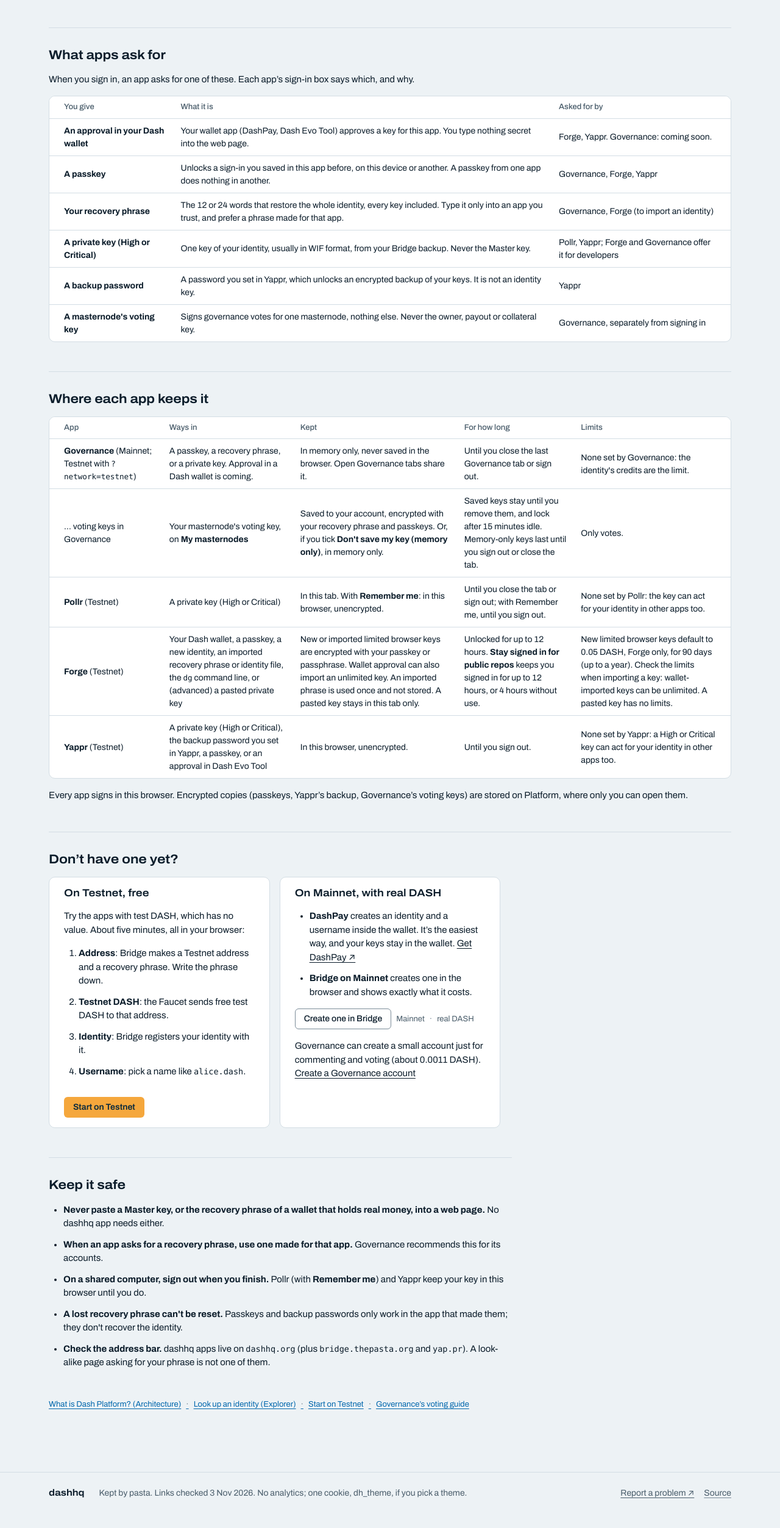
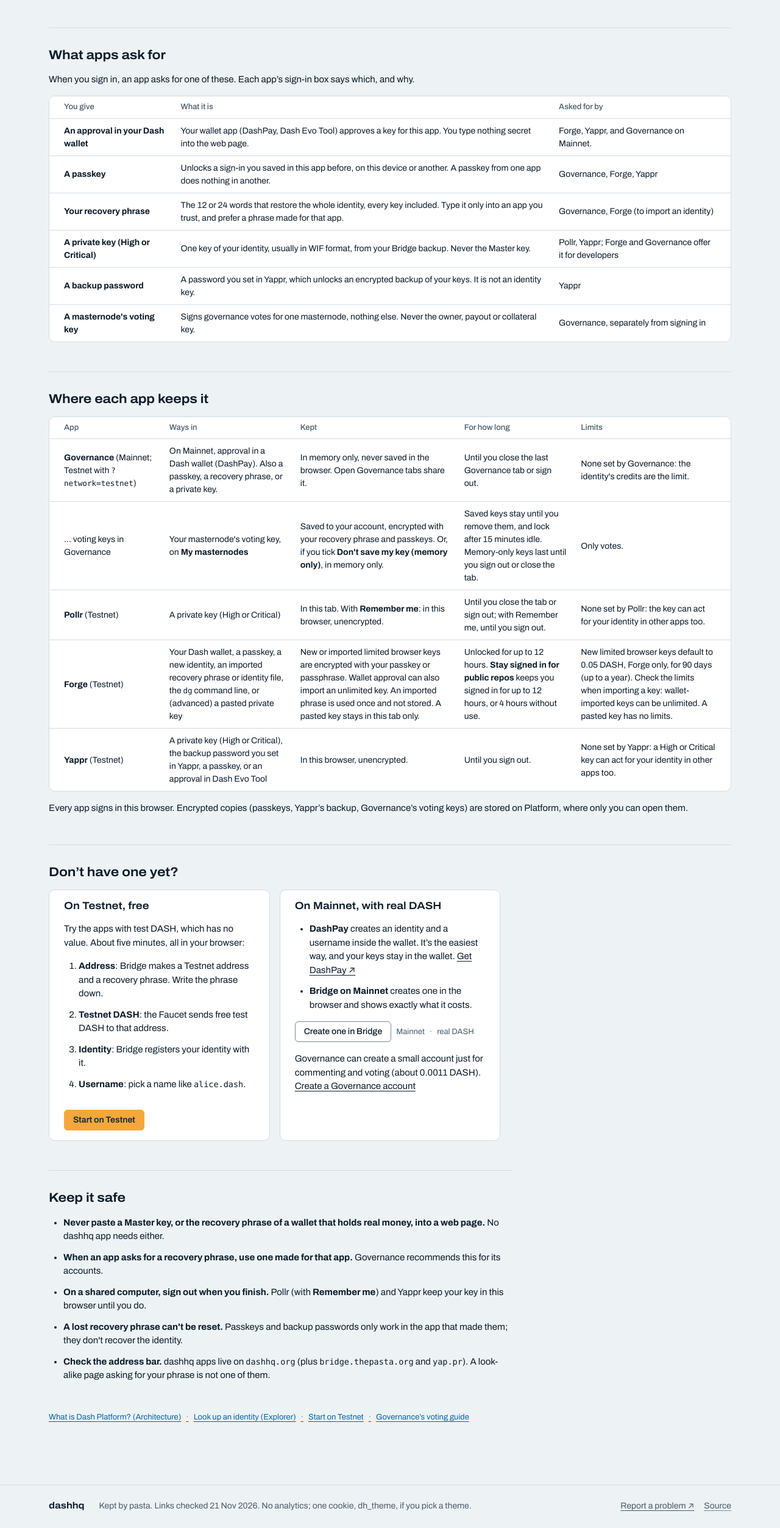
Before and after one commit to PastaPastaPasta/dashhq, a plain HTML site: page identity/index.html in a window 1280 px wide. Shown: the part 1463-3969 px from the top of the page at 61% size. Before the commit the page ends 3948 px from the top, so only its background shows below. Drawn offline with Linux system fonts and the light colour scheme.

Commit message:
fix(hub): say Governance already offers Dash wallet sign-in on Mainnet
Also date the footer's link check to this release.

```diff
--- a/identity/index.html
+++ b/identity/index.html
@@ -54,7 +54,7 @@
 <li><strong>Testnet and Mainnet are separate worlds.</strong> A Testnet identity doesn&#x27;t exist on Mainnet, and test DASH has no   value. Testnet data may be reset.</li>
 </ul></section>
 <section class="dh-section dh-section--rule dh-stack"><h2 id="asks" class="dh-section__title dh-h2">What apps ask for</h2><p>When you sign in, an app asks for one of these. Each app’s sign-in box says which, and why.</p><div class="dh-card dh-card--flush"><table class="dh-table dh-table--stack"><thead><tr><th scope="col">You give</th><th scope="col">What it is</th><th scope="col">Asked for by</th></tr>
-</thead><tbody><tr><td data-label="You give"><strong>An approval in your Dash wallet</strong></td><td data-label="What it is">Your wallet app (DashPay, Dash Evo Tool) approves a key for this app. You type nothing secret into the web page.</td><td data-label="Asked for by">Forge, Yappr. Governance: coming soon.</td></tr>
+</thead><tbody><tr><td data-label="You give"><strong>An approval in your Dash wallet</strong></td><td data-label="What it is">Your wallet app (DashPay, Dash Evo Tool) approves a key for this app. You type nothing secret into the web page.</td><td data-label="Asked for by">Forge, Yappr, and Governance on Mainnet.</td></tr>
 <tr><td data-label="You give"><strong>A passkey</strong></td><td data-label="What it is">Unlocks a sign-in you saved in this app before, on this device or another. A passkey from one app does nothing in another.</td><td data-label="Asked for by">Governance, Forge, Yappr</td></tr>
 <tr><td data-label="You give"><strong>Your recovery phrase</strong></td><td data-label="What it is">The 12 or 24 words that restore the whole identity, every key included. Type it only into an app you trust, and prefer a phrase made for that app.</td><td data-label="Asked for by">Governance, Forge (to import an identity)</td></tr>
 <tr><td data-label="You give"><strong>A private key (High or Critical)</strong></td><td data-label="What it is">One key of your identity, usually in WIF format, from your Bridge backup. Never the Master key.</td><td data-label="Asked for by">Pollr, Yappr; Forge and Governance offer it for developers</td></tr>
@@ -62,7 +62,7 @@
 <tr><td data-label="You give"><strong>A masternode&#x27;s voting key</strong></td><td data-label="What it is">Signs governance votes for one masternode, nothing else. Never the owner, payout or collateral key.</td><td data-label="Asked for by">Governance, separately from signing in</td></tr>
 </tbody></table></div></section>
 <section class="dh-section dh-section--rule dh-stack"><h2 id="apps" class="dh-section__title dh-h2">Where each app keeps it</h2><div class="dh-card dh-card--flush"><table class="dh-table dh-table--stack"><thead><tr><th scope="col">App</th><th scope="col">Ways in</th><th scope="col">Kept</th><th scope="col">For how long</th><th scope="col">Limits</th></tr>
-</thead><tbody><tr id="governance"><td data-label="App"><strong>Governance</strong> (Mainnet; Testnet with <code>?network=testnet</code>)</td><td data-label="Ways in">A passkey, a recovery phrase, or a private key. Approval in a Dash wallet is coming.</td><td data-label="Kept">In memory only, never saved in the browser. Open Governance tabs share it.</td><td data-label="For how long">Until you close the last Governance tab or sign out.</td><td data-label="Limits">None set by Governance: the identity&#x27;s credits are the limit.</td></tr>
+</thead><tbody><tr id="governance"><td data-label="App"><strong>Governance</strong> (Mainnet; Testnet with <code>?network=testnet</code>)</td><td data-label="Ways in">On Mainnet, approval in a Dash wallet (DashPay). Also a passkey, a recovery phrase, or a private key.</td><td data-label="Kept">In memory only, never saved in the browser. Open Governance tabs share it.</td><td data-label="For how long">Until you close the last Governance tab or sign out.</td><td data-label="Limits">None set by Governance: the identity&#x27;s credits are the limit.</td></tr>
 <tr><td data-label="App">… voting keys in Governance</td><td data-label="Ways in">Your masternode&#x27;s voting key, on <strong>My masternodes</strong></td><td data-label="Kept">Saved to your account, encrypted with your recovery phrase and passkeys. Or, if you tick <strong>Don&#x27;t save my key (memory only)</strong>, in memory only.</td><td data-label="For how long">Saved keys stay until you remove them, and lock after 15 minutes idle. Memory-only keys last until you sign out or close the tab.</td><td data-label="Limits">Only votes.</td></tr>
 <tr id="pollr"><td data-label="App"><strong>Pollr</strong> (Testnet)</td><td data-label="Ways in">A private key (High or Critical)</td><td data-label="Kept">In this tab. With <strong>Remember me</strong>: in this browser, unencrypted.</td><td data-label="For how long">Until you close the tab or sign out; with Remember me, until you sign out.</td><td data-label="Limits">None set by Pollr: the key can act for your identity in other apps too.</td></tr>
 <tr id="forge"><td data-label="App"><strong>Forge</strong> (Testnet)</td><td data-label="Ways in">Your Dash wallet, a passkey, a new identity, an imported recovery phrase or identity file, the <code>dg</code> command line, or (advanced) a pasted private key</td><td data-label="Kept">New or imported limited browser keys are encrypted with your passkey or passphrase. Wallet approval can also import an unlimited key. An imported phrase is used once and not stored. A pasted key stays in this tab only.</td><td data-label="For how long">Unlocked for up to 12 hours. <strong>Stay signed in for public repos</strong> keeps you signed in for up to 12 hours, or 4 hours without use.</td><td data-label="Limits">New limited browser keys default to 0.05 DASH, Forge only, for 90 days (up to a year). Check the limits when importing a key: wallet-imported keys can be unlimited. A pasted key has no limits.</td></tr>
@@ -82,4 +82,4 @@
 <li><strong>Check the address bar.</strong> dashhq apps live on <code>dashhq.org</code> (plus <code>bridge.thepasta.org</code> and <code>yap.pr</code>). A look-alike   page asking for your phrase is not one of them.</li>
 </ul></section>
 <section class="dh-elsewhere dh-meta"><h2 id="elsewhere" class="dh-sr">Elsewhere</h2><a href="https://arch.dashhq.org/" data-family="arch" data-path="/">What is Dash Platform? (Architecture)</a><a href="https://explorer.dashhq.org/identity/" data-family="explorer" data-path="/identity/">Look up an identity (Explorer)</a><a href="https://bridge.thepasta.org/?mode=create&amp;journey=start&amp;network=testnet" data-family="bridge" data-path="/?mode=create&amp;journey=start" data-network="testnet">Start on Testnet</a><a href="https://gov.dashhq.org/masternodes" data-family="gov" data-path="/masternodes">Governance’s voting guide</a></section>
-</main><dashhq-footer product="home" source="https://github.com/PastaPastaPasta/dashhq"><span slot="sentence">Kept by pasta. Links checked 3 Nov 2026. No analytics; one cookie, dh_theme, if you pick a theme.</span> <a slot="links" href="https://github.com/PastaPastaPasta/dashhq/issues">Report a problem ↗</a></dashhq-footer></body></html>
+</main><dashhq-footer product="home" source="https://github.com/PastaPastaPasta/dashhq"><span slot="sentence">Kept by pasta. Links checked 21 Nov 2026. No analytics; one cookie, dh_theme, if you pick a theme.</span> <a slot="links" href="https://github.com/PastaPastaPasta/dashhq/issues">Report a problem ↗</a></dashhq-footer></body></html>
```
Also changed, not shown: directory/index.html (+1 -1 lines), index.html (+1 -1 lines).
